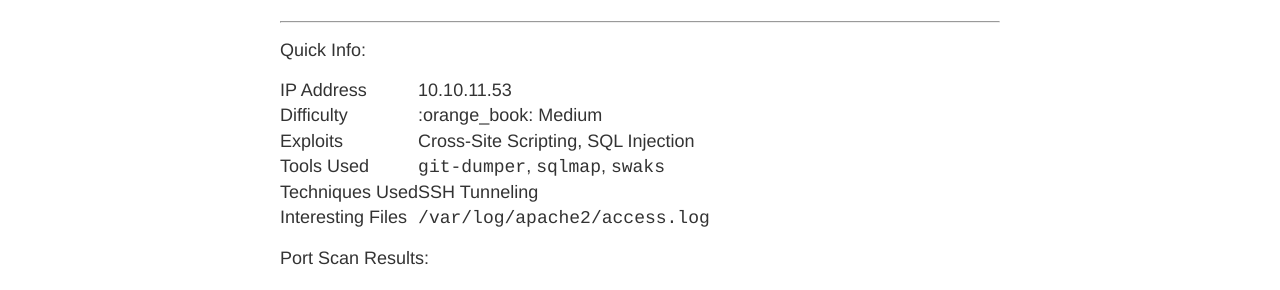
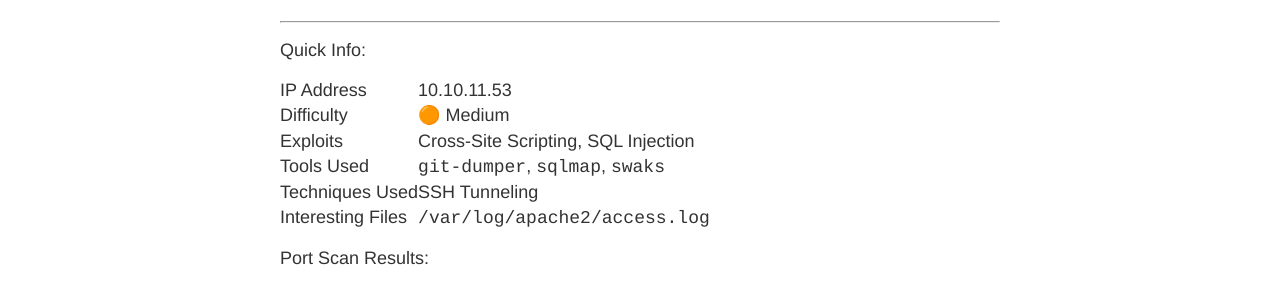
Before and after one commit to jeremiahluy/jeremiahluy.github.io, a Jekyll site: the page built from _posts/2025-7-3-HTB-Cat.md, in a window 1280 px wide. Shown: the part 206-496 px from the top of the page. Built offline with Jekyll 4.4.1, drawn with Linux system fonts in a browser that asks for light colours; some of the changed lines change nothing that is shown.

Commit message:
Update 2025-7-3-HTB-Cat.md
Changed to actual emoji

```diff
--- a/_posts/2025-7-3-HTB-Cat.md
+++ b/_posts/2025-7-3-HTB-Cat.md
@@ -6,7 +6,7 @@ title: HackTheBox - Cat - Write-up
 Quick Info:
 
 | IP Address | 10.10.11.53 |
-| Difficulty | :orange_book: Medium |
+| Difficulty | 🟠 Medium |
 | Exploits | Cross-Site Scripting, SQL Injection |
 | Tools Used | `git-dumper`, `sqlmap`, `swaks` |
 | Techniques Used | SSH Tunneling |
```
